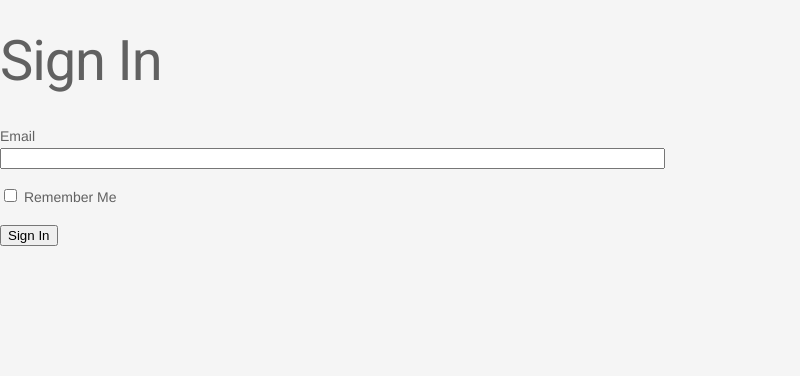
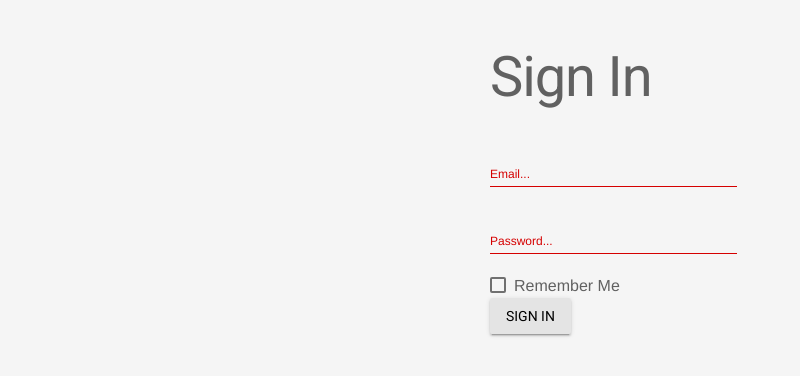
Before and after one commit to clivegross/flask-invoicer, a Flask app: page /login in a window 1280 px wide. Shown: the top 376 px of the page, without its empty margins (0-800 px from the left). Run offline with Flask 2, Linux system fonts and the light colour scheme; some libraries are stand-ins or nearby versions.

Commit message:
added material design lite, sqlite connection

```diff
--- a/app/__init__.py
+++ b/app/__init__.py
@@ -1,9 +1,11 @@
 from flask import Flask
+from flask_sqlalchemy import SQLAlchemy
 
 app = Flask(__name__)
 app.config.from_object('config')
+db = SQLAlchemy(app)
 
-from app import views
+from app import views, models
 
 # @app.route("/")
 # def main():
--- a/app/forms.py
+++ b/app/forms.py
@@ -1,7 +1,9 @@
 from flask.ext.wtf import Form
-from wtforms import StringField, BooleanField
+from wtforms import StringField, BooleanField, PasswordField
 from wtforms.validators import DataRequired, Email
 
+
 class LoginForm(Form):
-    email = StringField('email', validators=[Email()])
+    email = StringField('email', validators=[DataRequired(), Email()])
+    password = PasswordField('password', validators=[DataRequired()])
     remember_me = BooleanField('remember_me', default=False)
--- a/app/templates/base.html
+++ b/app/templates/base.html
@@ -9,7 +9,20 @@
 </head>
 <body class="mdl-demo mdl-color--grey-100 mdl-color-text--grey-700 mdl-base">
 <div class="mdl-layout mdl-js-layout mdl-layout--fixed-header">
+<div class="mdl-grid">
+<div class="mdl-cell mdl-cell--10-col">
+{% with messages = get_flashed_messages() %}
+    {% if messages %}
+    <ul>
+        {% for message in messages %}
+            <li>{{ message }} </li>
+        {% endfor %}
+    </ul>
+    {% endif %}
+{% endwith %}
 {% block body %}{% endblock %}
+</div>
+</div>
 </div>
 </body>
 </html>
--- a/app/templates/login.html
+++ b/app/templates/login.html
@@ -3,11 +3,27 @@
 <h1>Sign In</h1>
 <form action="" method="post" name="login">
     {{ form.hidden_tag() }}
-    <p>
-    Email<br>
-    {{ form.email(size=80) }}<br>
-    </p>
-    <p>{{ form.remember_me }} Remember Me</p>
-    <p><input type="submit" value="Sign In"></p>
+    <div class="mdl-textfield mdl-js-textfield mdl-textfield--floating-label">
+    {{ form.email(class_="mdl-textfield__input") }}
+    <label class="mdl-textfield__label" for="email">Email...</label>
+    </div>
+    {% for error in form.email.errors %}
+        <br><span style="color: red;">[{{ error }}]</span>
+    {% endfor %}
+    <br>
+    <div class="mdl-textfield mdl-js-textfield mdl-textfield--floating-label">
+    {{ form.password(class_="mdl-textfield__input") }}
+    <label class="mdl-textfield__label" for="password">Password...</label>
+    </div>
+    {% for error in form.password.errors %}
+        <br><span style="color: red;">[{{ error }}]</span>
+    {% endfor %}
+    <br>
+    <label class="mdl-checkbox mdl-js-checkbox mdl-js-ripple-effect" for="remember_me">
+    {{ form.remember_me(class="mdl-checkbox__input") }}
+    <span class="mdl-checkbox__label">Remember Me</span>
+    </label>
+    <br>
+    <button class="mdl-button mdl-js-button mdl-button--raised mdl-js-ripple-effect" type="submit">Sign in</button>
 </form>
 {% endblock %}
--- a/app/views.py
+++ b/app/views.py
@@ -10,6 +10,11 @@
 @app.route('/login', methods=['GET', 'POST'])
 def login():
     form = LoginForm()
-    return render_template('login.html',
-                            title='Sign In',
-                            form=form)
+    if form.validate_on_submit():
+        flash('Login requested for email="%s", remember_me=%s' %
+              (form.email.data, str(form.remember_me.data)))
+        return redirect('/index')
+    return render_template(
+        'login.html',
+        form=form
+    )
```
